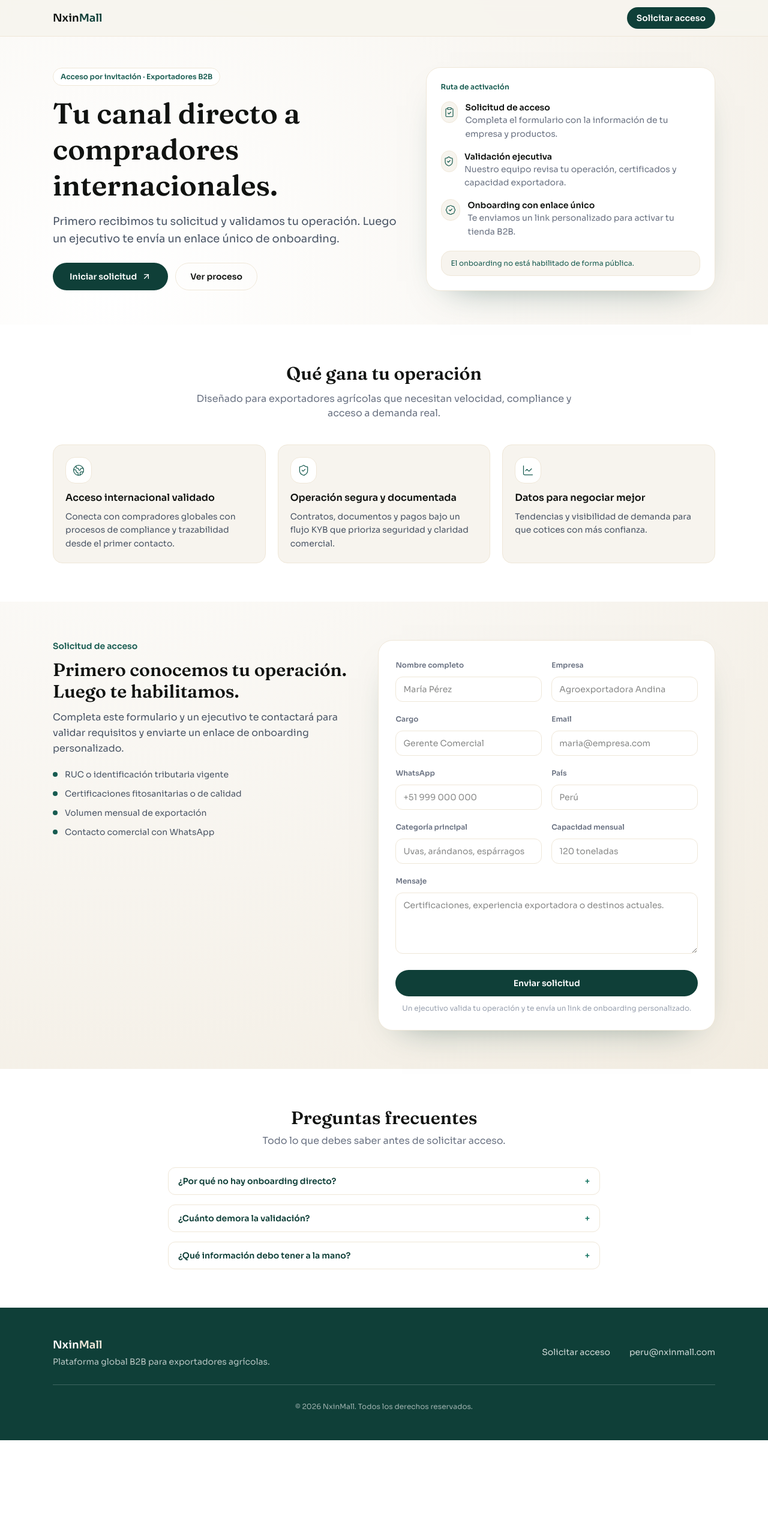
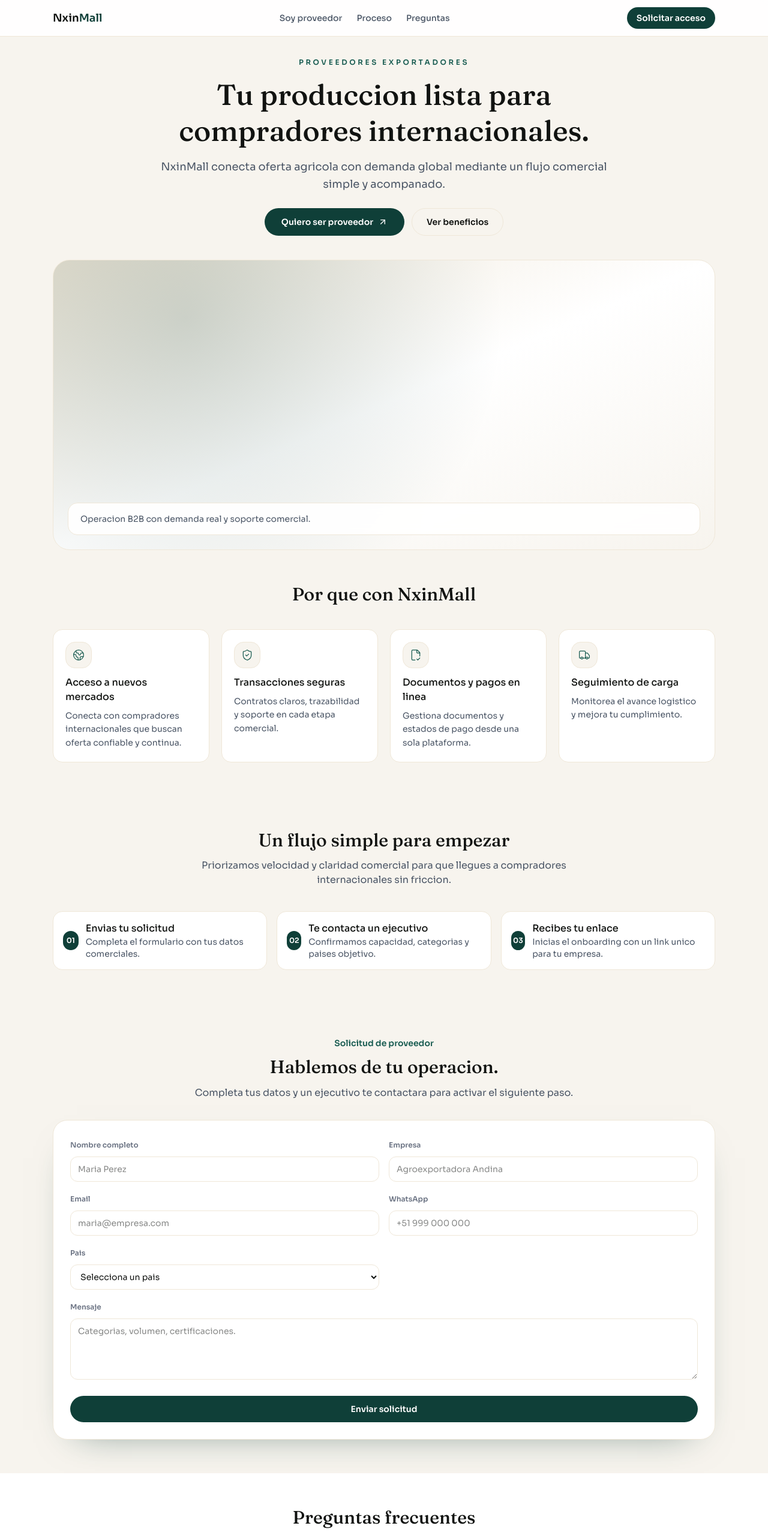
Before and after one commit to patrickpoc/nxinmall, a Next.js app: page / in a window 1280 px wide. Shown: the top 2559 px of the page at 60% size. Before the commit the page ends 2401 px from the top, so only its background shows below. Built offline with nearby package versions, Linux system fonts and the light colour scheme.

Commit message:
Center form heading and add country select

```diff
--- a/src/app/page.tsx
+++ b/src/app/page.tsx
@@ -2,56 +2,58 @@
 
 import { useState } from 'react';
 import Link from 'next/link';
-import { ArrowUpRight, BadgeCheck, ClipboardCheck, Globe2, LineChart, ShieldCheck } from 'lucide-react';
+import { ArrowUpRight, FileCheck2, Globe2, ShieldCheck, Truck } from 'lucide-react';
 
 const BENEFITS = [
   {
     icon: Globe2,
-    title: 'Acceso internacional validado',
-    desc: 'Conecta con compradores globales con procesos de compliance y trazabilidad desde el primer contacto.',
+    title: 'Acceso a nuevos mercados',
+    desc: 'Conecta con compradores internacionales que buscan oferta confiable y continua.',
   },
   {
     icon: ShieldCheck,
-    title: 'Operación segura y documentada',
-    desc: 'Contratos, documentos y pagos bajo un flujo KYB que prioriza seguridad y claridad comercial.',
+    title: 'Transacciones seguras',
+    desc: 'Contratos claros, trazabilidad y soporte en cada etapa comercial.',
   },
   {
-    icon: LineChart,
-    title: 'Datos para negociar mejor',
-    desc: 'Tendencias y visibilidad de demanda para que cotices con más confianza.',
+    icon: FileCheck2,
+    title: 'Documentos y pagos en linea',
+    desc: 'Gestiona documentos y estados de pago desde una sola plataforma.',
+  },
+  {
+    icon: Truck,
+    title: 'Seguimiento de carga',
+    desc: 'Monitorea el avance logistico y mejora tu cumplimiento.',
   },
 ];
 
-const PROCESS = [
+const STEPS = [
   {
-    icon: ClipboardCheck,
-    title: 'Solicitud de acceso',
-    desc: 'Completa el formulario con la información de tu empresa y productos.',
+    title: 'Envias tu solicitud',
+    desc: 'Completa el formulario con tus datos comerciales.',
   },
   {
-    icon: ShieldCheck,
-    title: 'Validación ejecutiva',
-    desc: 'Nuestro equipo revisa tu operación, certificados y capacidad exportadora.',
+    title: 'Te contacta un ejecutivo',
+    desc: 'Confirmamos capacidad, categorias y paises objetivo.',
   },
   {
-    icon: BadgeCheck,
-    title: 'Onboarding con enlace único',
-    desc: 'Te enviamos un link personalizado para activar tu tienda B2B.',
+    title: 'Recibes tu enlace',
+    desc: 'Inicias el onboarding con un link unico para tu empresa.',
   },
 ];
 
 const FAQS = [
   {
-    q: '¿Por qué no hay onboarding directo?',
-    a: 'El acceso es por invitación para garantizar la calidad de la oferta y cumplir con requisitos comerciales y regulatorios.',
+    q: 'Cuanto tarda la respuesta?',
+    a: 'Nuestro equipo responde en 24 a 48 horas habiles.',
   },
   {
-    q: '¿Cuánto demora la validación?',
-    a: 'El equipo responde en menos de 48 horas hábiles con el estado de tu solicitud.',
+    q: 'Con que paises trabajan?',
+    a: 'Peru, Brasil, Colombia y Ecuador. Evaluamos otros mercados.',
   },
   {
-    q: '¿Qué información debo tener a la mano?',
-    a: 'RUC o equivalente, líneas de producto, capacidad mensual, certificaciones y contacto comercial.',
+    q: 'Que productos aceptan?',
+    a: 'Frutas, verduras, flores y agroindustria con volumen de exportacion.',
   },
 ];
 
@@ -62,7 +64,7 @@
       <button
         type="button"
         onClick={() => setOpen(!open)}
-        className="w-full flex justify-between items-center px-4 py-3 text-left text-sm font-semibold text-brand-900"
+        className="w-full flex justify-between items-center px-4 py-3 text-left text-sm font-medium text-brand-900"
       >
         <span>{q}</span>
         <span className="text-brand-500">{open ? '−' : '+'}</span>
@@ -81,17 +83,14 @@
     const body = [
       `Nombre: ${data.nombre || ''}`,
       `Empresa: ${data.empresa || ''}`,
-      `Cargo: ${data.cargo || ''}`,
       `Email: ${data.email || ''}`,
       `WhatsApp: ${data.whatsapp || ''}`,
-      `País: ${data.pais || ''}`,
-      `Categoría principal: ${data.categoria || ''}`,
-      `Capacidad mensual: ${data.capacidad || ''}`,
+      `Pais: ${data.pais || ''}`,
       `Mensaje: ${data.mensaje || ''}`,
     ].join('\n');
 
     const mailto = `mailto:peru@nxinmall.com?subject=${encodeURIComponent(
-      'Solicitud de acceso NxinMall',
+      'Solicitud de proveedor NxinMall',
     )}&body=${encodeURIComponent(body)}`;
 
     window.location.href = mailto;
@@ -99,12 +98,23 @@
   };
 
   return (
-    <div className="min-h-screen text-ink">
-      <header className="fixed top-0 left-0 right-0 bg-brand-50/90 backdrop-blur border-b border-brand-100 z-50 py-3">
-        <div className="max-w-6xl mx-auto px-6 flex justify-between items-center">
+    <div className="min-h-screen text-ink bg-brand-50">
+      <header className="fixed top-0 left-0 right-0 bg-white/90 backdrop-blur border-b border-brand-100 z-50">
+        <div className="max-w-6xl mx-auto px-6 py-3 flex items-center justify-between">
           <div className="text-lg font-semibold text-ink">
             Nxin<span className="text-brand-900">Mall</span>
           </div>
+          <nav className="hidden md:flex items-center gap-6 text-sm font-medium text-gray-600">
+            <Link href="#beneficios" className="hover:text-brand-900 transition-colors">
+              Soy proveedor
+            </Link>
+            <Link href="#proceso" className="hover:text-brand-900 transition-colors">
+              Proceso
+            </Link>
+            <Link href="#faq" className="hover:text-brand-900 transition-colors">
+              Preguntas
+            </Link>
+          </nav>
           <Link
             href="#solicitud"
             className="px-4 py-2 rounded-full bg-brand-900 text-white text-sm font-semibold hover:bg-brand-900/90 transition-colors"
@@ -115,74 +125,59 @@
       </header>
 
       <main>
-        <section className="pt-28 pb-14" id="inicio">
-          <div className="max-w-6xl mx-auto px-6 grid grid-cols-1 lg:grid-cols-[1.1fr_0.9fr] gap-8 items-center">
-            <div className="animate-float-up">
-              <span className="inline-flex items-center gap-2 px-3 py-1.5 bg-white text-brand-700 rounded-full text-xs font-semibold border border-brand-100 mb-4">
-                Acceso por invitación · Exportadores B2B
-              </span>
-              <h1 className="text-4xl sm:text-5xl font-semibold text-ink leading-tight mb-4 font-display">
-                Tu canal directo a compradores internacionales.
+        <section className="pt-24" id="inicio">
+          <div className="max-w-6xl mx-auto px-6">
+            <div className="text-center max-w-3xl mx-auto">
+              <p className="text-xs uppercase tracking-[0.3em] text-brand-700 font-semibold mb-4">
+                Proveedores exportadores
+              </p>
+              <h1 className="text-4xl sm:text-5xl font-medium text-ink leading-tight mb-4 font-display">
+                Tu produccion lista para compradores internacionales.
               </h1>
-              <p className="text-lg text-gray-600 mb-6 leading-relaxed">
-                Primero recibimos tu solicitud y validamos tu operación. Luego un ejecutivo te envía un enlace único de
-                onboarding.
+              <p className="text-lg text-gray-600 leading-relaxed mb-6">
+                NxinMall conecta oferta agricola con demanda global mediante un flujo comercial simple y acompanado.
               </p>
-              <div className="flex flex-wrap gap-3">
+              <div className="flex flex-wrap justify-center gap-3">
                 <Link
                   href="#solicitud"
                   className="inline-flex items-center gap-2 px-7 py-3 rounded-full bg-brand-900 text-white font-semibold text-sm hover:bg-brand-900/90 transition-colors"
                 >
-                  Iniciar solicitud <ArrowUpRight className="w-4 h-4" />
+                  Quiero ser proveedor <ArrowUpRight className="w-4 h-4" />
                 </Link>
                 <Link
-                  href="#proceso"
+                  href="#beneficios"
                   className="inline-flex items-center gap-2 px-6 py-3 rounded-full border border-brand-100 text-ink font-semibold text-sm hover:bg-white/70 transition-colors"
                 >
-                  Ver proceso
+                  Ver beneficios
                 </Link>
               </div>
             </div>
-
-            <div className="animate-fade-up">
-              <div className="bg-white rounded-3xl border border-brand-100 p-6 shadow-[0_24px_60px_-40px_rgba(15,63,56,0.6)]">
-                <p className="text-xs font-semibold text-brand-700 mb-4">Ruta de activación</p>
-                <div className="flex flex-col gap-4">
-                  {PROCESS.map(({ icon: Icon, title, desc }) => (
-                    <div key={title} className="flex gap-3">
-                      <div className="w-9 h-9 rounded-2xl bg-brand-50 border border-brand-100 flex items-center justify-center text-brand-700">
-                        <Icon className="w-4.5 h-4.5" strokeWidth={1.6} />
-                      </div>
-                      <div>
-                        <p className="font-semibold text-sm text-ink">{title}</p>
-                        <p className="text-sm text-gray-500 leading-relaxed">{desc}</p>
-                      </div>
-                    </div>
-                  ))}
-                </div>
-                <div className="mt-5 rounded-2xl bg-brand-50 border border-brand-100 px-4 py-3 text-xs text-brand-700">
-                  El onboarding no está habilitado de forma pública.
+          </div>
+          <div className="mt-10">
+            <div className="mx-auto max-w-6xl px-6">
+              <div className="relative overflow-hidden rounded-[28px] border border-brand-100 bg-gradient-to-br from-brand-100 via-white to-brand-50">
+                <div className="aspect-[16/7] w-full" />
+                <div className="absolute inset-0 bg-[radial-gradient(circle_at_20%_20%,rgba(15,63,56,0.18),transparent_55%)]" />
+                <div className="absolute bottom-6 left-6 right-6 bg-white/90 backdrop-blur rounded-2xl border border-brand-100 px-5 py-4 text-sm text-gray-600">
+                  Operacion B2B con demanda real y soporte comercial.
                 </div>
               </div>
             </div>
           </div>
         </section>
 
-        <section className="py-16 bg-white" id="proceso">
+        <section className="py-14" id="beneficios">
           <div className="max-w-6xl mx-auto px-6">
             <div className="text-center max-w-2xl mx-auto mb-10">
-              <h2 className="text-3xl font-semibold text-ink font-display">Qué gana tu operación</h2>
-              <p className="text-gray-500 mt-3">
-                Diseñado para exportadores agrícolas que necesitan velocidad, compliance y acceso a demanda real.
-              </p>
+              <h2 className="text-3xl font-medium text-ink font-display">Por que con NxinMall</h2>
             </div>
-            <div className="grid grid-cols-1 sm:grid-cols-2 lg:grid-cols-3 gap-5">
+            <div className="grid grid-cols-1 sm:grid-cols-2 lg:grid-cols-4 gap-5">
               {BENEFITS.map(({ icon: Icon, title, desc }) => (
-                <div key={title} className="p-5 rounded-2xl bg-brand-50 border border-brand-100">
-                  <div className="w-11 h-11 rounded-2xl bg-white border border-brand-100 flex items-center justify-center text-brand-700 mb-3">
+                <div key={title} className="p-5 rounded-2xl bg-white border border-brand-100">
+                  <div className="w-11 h-11 rounded-2xl bg-brand-50 border border-brand-100 flex items-center justify-center text-brand-700 mb-3">
                     <Icon className="w-5 h-5" strokeWidth={1.5} />
                   </div>
-                  <h3 className="font-semibold text-base text-ink mb-2">{title}</h3>
+                  <h3 className="font-medium text-base text-ink mb-2">{title}</h3>
                   <p className="text-sm text-gray-600 leading-relaxed">{desc}</p>
                 </div>
               ))}
@@ -190,35 +185,45 @@
           </div>
         </section>
 
-        <section className="py-16" id="solicitud">
-          <div className="max-w-6xl mx-auto px-6 grid grid-cols-1 lg:grid-cols-[1fr_1.1fr] gap-8 items-start">
-            <div>
-              <p className="text-sm font-semibold text-brand-700 mb-3">Solicitud de acceso</p>
-              <h2 className="text-3xl font-semibold text-ink font-display mb-3">
-                Primero conocemos tu operación. Luego te habilitamos.
-              </h2>
-              <p className="text-gray-600 leading-relaxed mb-5">
-                Completa este formulario y un ejecutivo te contactará para validar requisitos y enviarte un enlace de
-                onboarding personalizado.
+        <section className="py-14" id="proceso">
+          <div className="max-w-6xl mx-auto px-6">
+            <div className="text-center max-w-2xl mx-auto mb-10">
+              <h2 className="text-3xl font-medium text-ink font-display">Un flujo simple para empezar</h2>
+              <p className="text-gray-600 mt-3">
+                Priorizamos velocidad y claridad comercial para que llegues a compradores internacionales sin friccion.
               </p>
-              <div className="space-y-3">
-                {[
-                  'RUC o identificación tributaria vigente',
-                  'Certificaciones fitosanitarias o de calidad',
-                  'Volumen mensual de exportación',
-                  'Contacto comercial con WhatsApp',
-                ].map((item) => (
-                  <div key={item} className="flex items-center gap-3 text-sm text-gray-600">
-                    <div className="w-2 h-2 rounded-full bg-brand-700" />
-                    {item}
+            </div>
+            <div className="grid grid-cols-1 md:grid-cols-3 gap-4">
+              {STEPS.map((step, index) => (
+                <div key={step.title} className="bg-white rounded-2xl border border-brand-100 p-4">
+                  <div className="flex items-center gap-3">
+                    <span className="w-8 h-8 rounded-full bg-brand-900 text-white text-xs font-semibold flex items-center justify-center">
+                      0{index + 1}
+                    </span>
+                    <div>
+                      <p className="font-medium text-ink">{step.title}</p>
+                      <p className="text-sm text-gray-600">{step.desc}</p>
+                    </div>
                   </div>
-                ))}
-              </div>
+                </div>
+              ))}
+            </div>
+          </div>
+        </section>
+
+        <section className="py-14" id="solicitud">
+          <div className="max-w-6xl mx-auto px-6">
+            <div className="max-w-2xl mx-auto text-center">
+              <p className="text-sm font-semibold text-brand-700 mb-3">Solicitud de proveedor</p>
+              <h2 className="text-3xl font-medium text-ink font-display mb-3">Hablemos de tu operacion.</h2>
+              <p className="text-gray-600 leading-relaxed">
+                Completa tus datos y un ejecutivo te contactara para activar el siguiente paso.
+              </p>
             </div>
 
             <form
               onSubmit={handleSubmit}
-              className="bg-white rounded-3xl border border-brand-100 p-7 shadow-[0_24px_60px_-40px_rgba(15,63,56,0.6)]"
+              className="mt-8 bg-white rounded-3xl border border-brand-100 p-7 shadow-[0_24px_60px_-40px_rgba(15,63,56,0.6)]"
             >
               <div className="grid grid-cols-1 sm:grid-cols-2 gap-4">
                 <div>
@@ -227,7 +232,7 @@
                     name="nombre"
                     required
                     className="mt-2 w-full rounded-xl border border-brand-100 px-3 py-2.5 text-sm"
-                    placeholder="María Pérez"
+                    placeholder="Maria Perez"
                   />
                 </div>
                 <div>
@@ -237,14 +242,6 @@
                     required
                     className="mt-2 w-full rounded-xl border border-brand-100 px-3 py-2.5 text-sm"
                     placeholder="Agroexportadora Andina"
-                  />
-                </div>
-                <div>
-                  <label className="text-xs font-semibold text-gray-500">Cargo</label>
-                  <input
-                    name="cargo"
-                    className="mt-2 w-full rounded-xl border border-brand-100 px-3 py-2.5 text-sm"
-                    placeholder="Gerente Comercial"
                   />
                 </div>
                 <div>
@@ -267,29 +264,21 @@
                   />
                 </div>
                 <div>
-                  <label className="text-xs font-semibold text-gray-500">País</label>
-                  <input
+                  <label className="text-xs font-semibold text-gray-500">Pais</label>
+                  <select
                     name="pais"
                     required
-                    className="mt-2 w-full rounded-xl border border-brand-100 px-3 py-2.5 text-sm"
-                    placeholder="Perú"
-                  />
-                </div>
-                <div>
-                  <label className="text-xs font-semibold text-gray-500">Categoría principal</label>
-                  <input
-                    name="categoria"
-                    className="mt-2 w-full rounded-xl border border-brand-100 px-3 py-2.5 text-sm"
-                    placeholder="Uvas, arándanos, espárragos"
-                  />
-                </div>
-                <div>
-                  <label className="text-xs font-semibold text-gray-500">Capacidad mensual</label>
-                  <input
-                    name="capacidad"
-                    className="mt-2 w-full rounded-xl border border-brand-100 px-3 py-2.5 text-sm"
-                    placeholder="120 toneladas"
-                  />
+                    className="mt-2 w-full rounded-xl border border-brand-100 px-3 py-2.5 text-sm bg-white"
+                    defaultValue=""
+                  >
+                    <option value="" disabled>
+                      Selecciona un pais
+                    </option>
+                    <option value="Peru">Peru</option>
+                    <option value="Brasil">Brasil</option>
+                    <option value="Colombia">Colombia</option>
+                    <option value="Ecuador">Ecuador</option>
+                  </select>
                 </div>
               </div>
               <div className="mt-4">
@@ -298,7 +287,7 @@
                   name="mensaje"
                   rows={4}
                   className="mt-2 w-full rounded-xl border border-brand-100 px-3 py-2.5 text-sm"
-                  placeholder="Certificaciones, experiencia exportadora o destinos actuales."
+                  placeholder="Categorias, volumen, certificaciones."
                 />
               </div>
               <button
@@ -307,18 +296,15 @@
               >
                 Enviar solicitud
               </button>
-              <p className="text-xs text-center text-gray-400 mt-3">
-                Un ejecutivo valida tu operación y te envía un link de onboarding personalizado.
-              </p>
             </form>
           </div>
         </section>
 
-        <section className="py-16 bg-white">
+        <section className="py-14 bg-white" id="faq">
           <div className="max-w-3xl mx-auto px-6">
             <div className="text-center mb-8">
-              <h2 className="text-3xl font-semibold text-ink font-display mb-2">Preguntas frecuentes</h2>
-              <p className="text-gray-500">Todo lo que debes saber antes de solicitar acceso.</p>
+              <h2 className="text-3xl font-medium text-ink font-display mb-2">Preguntas frecuentes</h2>
+              <p className="text-gray-500">Todo lo que debes saber antes de postular.</p>
             </div>
             <div className="flex flex-col gap-4">
               {FAQS.map((faq) => (
@@ -329,14 +315,14 @@
         </section>
       </main>
 
-      <footer className="bg-brand-900 py-12">
+      <footer className="bg-brand-900 py-10">
         <div className="max-w-6xl mx-auto px-6">
-          <div className="flex flex-col sm:flex-row justify-between items-start sm:items-center gap-6 pb-7 border-b border-white/20 mb-7">
+          <div className="flex flex-col sm:flex-row justify-between items-start sm:items-center gap-6 pb-6 border-b border-white/20 mb-6">
             <div>
               <div className="text-lg font-semibold text-white mb-1">
                 Nxin<span className="text-brand-100">Mall</span>
               </div>
-              <p className="text-white/70 text-sm">Plataforma global B2B para exportadores agrícolas.</p>
+              <p className="text-white/70 text-sm">Plataforma global B2B para exportadores.</p>
             </div>
             <div className="flex flex-col sm:flex-row gap-4 sm:gap-8">
               <Link href="#solicitud" className="text-white/80 text-sm hover:text-white transition-colors">
```
